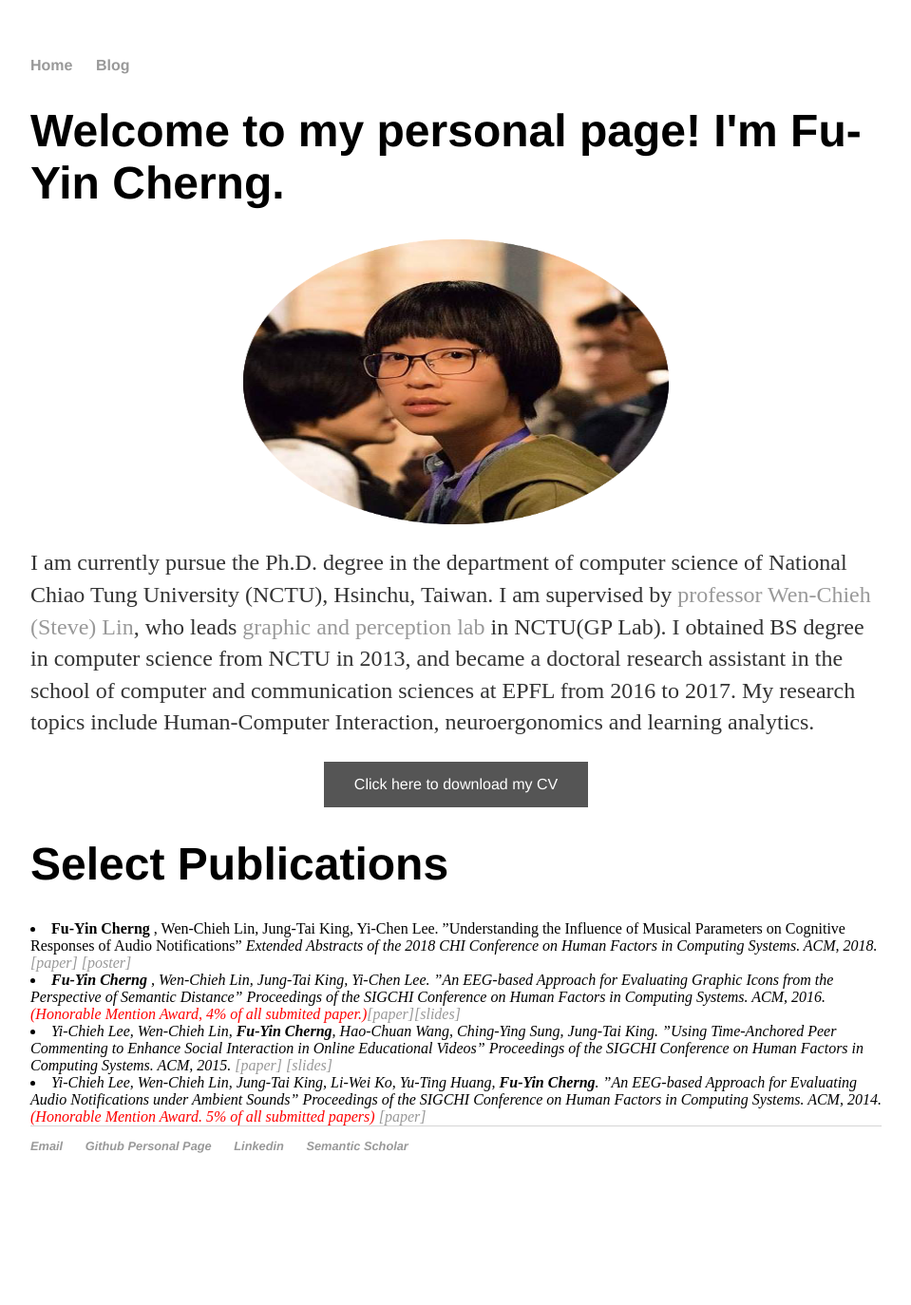
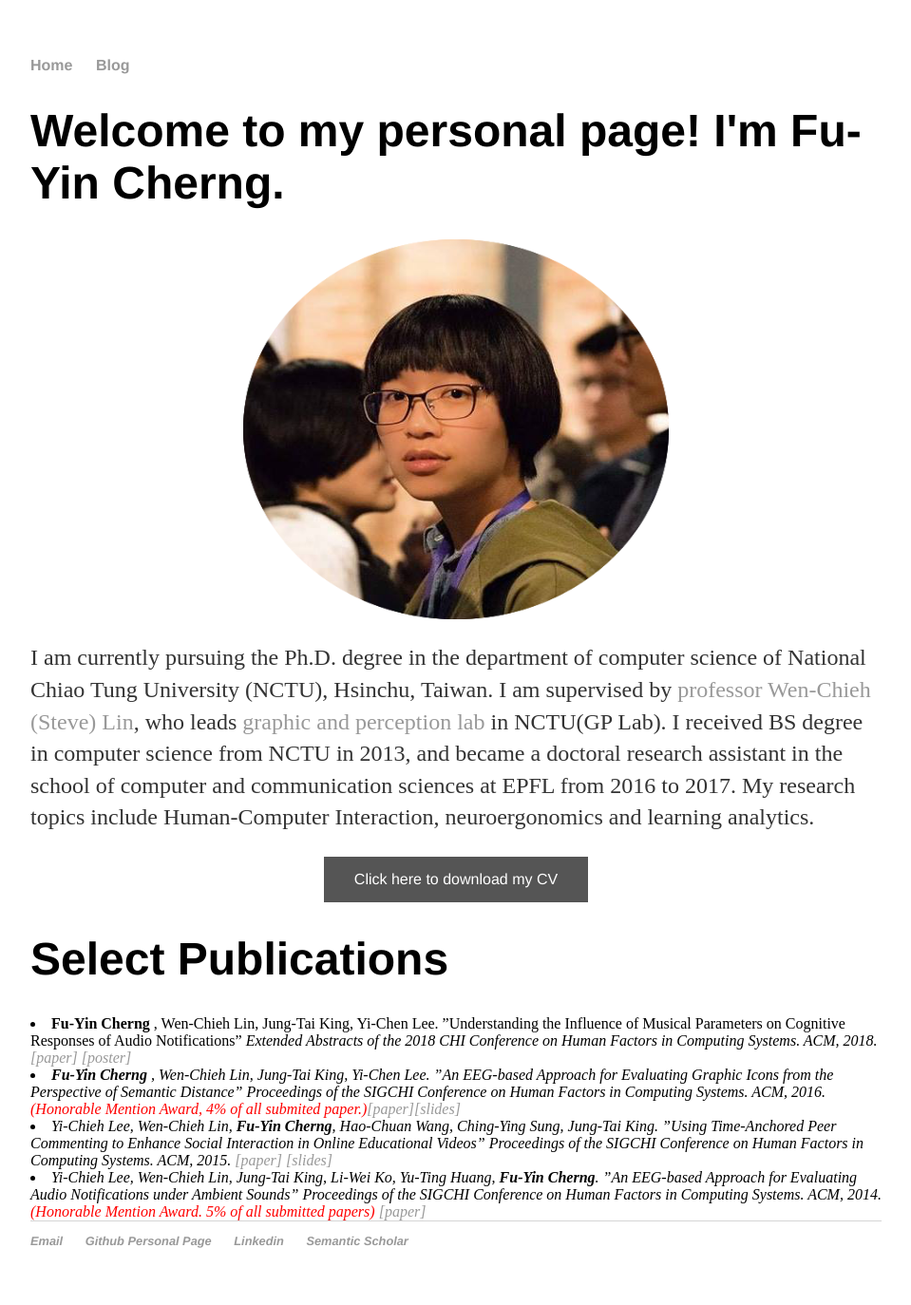
Before and after one commit to FuyinCherng/FuyinCherng.github.io, a Jekyll site: the page built from index.html, in a window 1280 px wide. Shown: the whole page at 95% size, without its empty margins (160-1119 px from the left). Built offline with Jekyll 4.4.1, drawn with Linux system fonts in a browser that asks for light colours; before the commit the page ends 1274 px from its top, so only the background shows below that.

Commit message:
update content

```diff
--- a/index.html
+++ b/index.html
@@ -12,9 +12,9 @@
 		<!-- <a href="#" class="download" title="Download CV as PDF">Download CV</a> -->
 	<h1>Welcome to my personal page! I'm Fu-Yin Cherng.</h1>
 
-	<p style="text-align:center"><img src="/cv/profile.png" alt="profile pictur" width="300" height="300" class="center"></p>
+	<p style="text-align:center"><img src="/cv/profile.png" alt="profile pictur" width="300" height="400" class="center"></p>
 
-	<p>I am currently pursue the Ph.D. degree in the department of computer science of National Chiao Tung University (NCTU), Hsinchu, Taiwan. I am supervised by <a href="https://gpl.cs.nctu.edu.tw/Steve-Lin/" target="_blannk">professor Wen-Chieh (Steve) Lin</a>, who leads <a href="https://gpl.cs.nctu.edu.tw/" target="_blannk">graphic and perception lab</a> in NCTU(GP Lab). I obtained BS degree in computer science from NCTU in 2013, and became a doctoral research assistant in the school of computer and communication sciences at EPFL from 2016 to 2017. My research topics include Human-Computer Interaction, neuroergonomics and learning analytics. </p>
+	<p>I am currently pursuing the Ph.D. degree in the department of computer science of National Chiao Tung University (NCTU), Hsinchu, Taiwan. I am supervised by <a href="https://gpl.cs.nctu.edu.tw/Steve-Lin/" target="_blannk">professor Wen-Chieh (Steve) Lin</a>, who leads <a href="https://gpl.cs.nctu.edu.tw/" target="_blannk">graphic and perception lab</a> in NCTU(GP Lab). I received BS degree in computer science from NCTU in 2013, and became a doctoral research assistant in the school of computer and communication sciences at EPFL from 2016 to 2017. My research topics include Human-Computer Interaction, neuroergonomics and learning analytics. </p>
 
 	<!-- <h1>Curriculum Vitae</h1> -->
 
```
